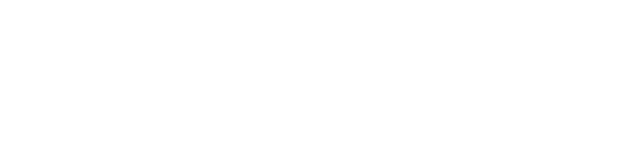
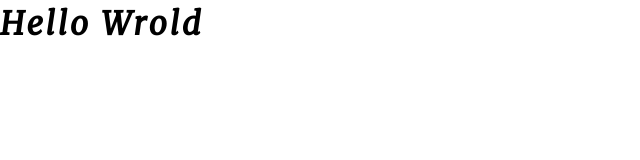
Before and after one commit to refaelovinc/bank, a plain HTML site: page index.html in a window 1280 px wide. Shown: the whole page, without its empty margins (0-640 px from the left). Drawn offline with Linux system fonts and the light colour scheme.

Commit message:
changed h1

```diff
--- a/index.html
+++ b/index.html
@@ -8,5 +8,7 @@
     <link rel="stylesheet" href="./css/style.css" />
     <title>bank of america</title>
   </head>
-  <body></body>
+  <body>
+    <h1>hello wrold</h1>
+  </body>
 </html>
```
